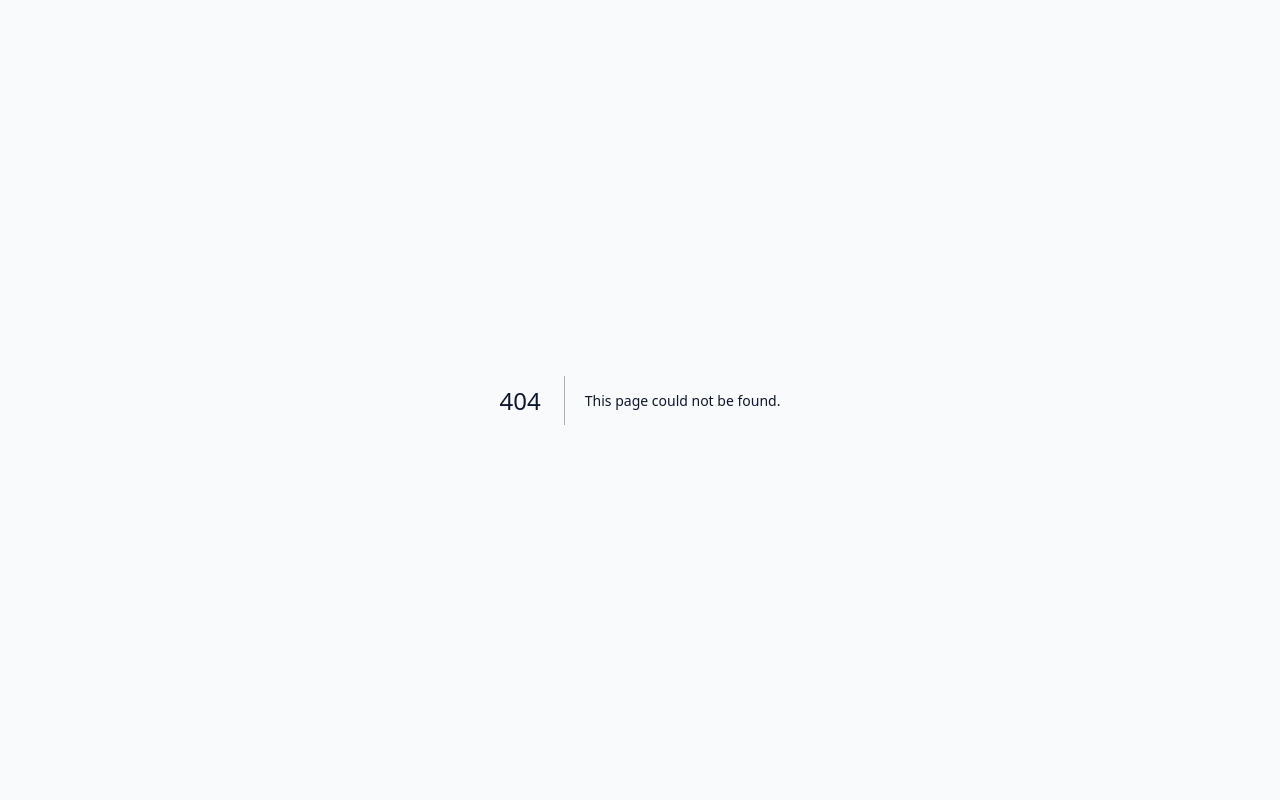
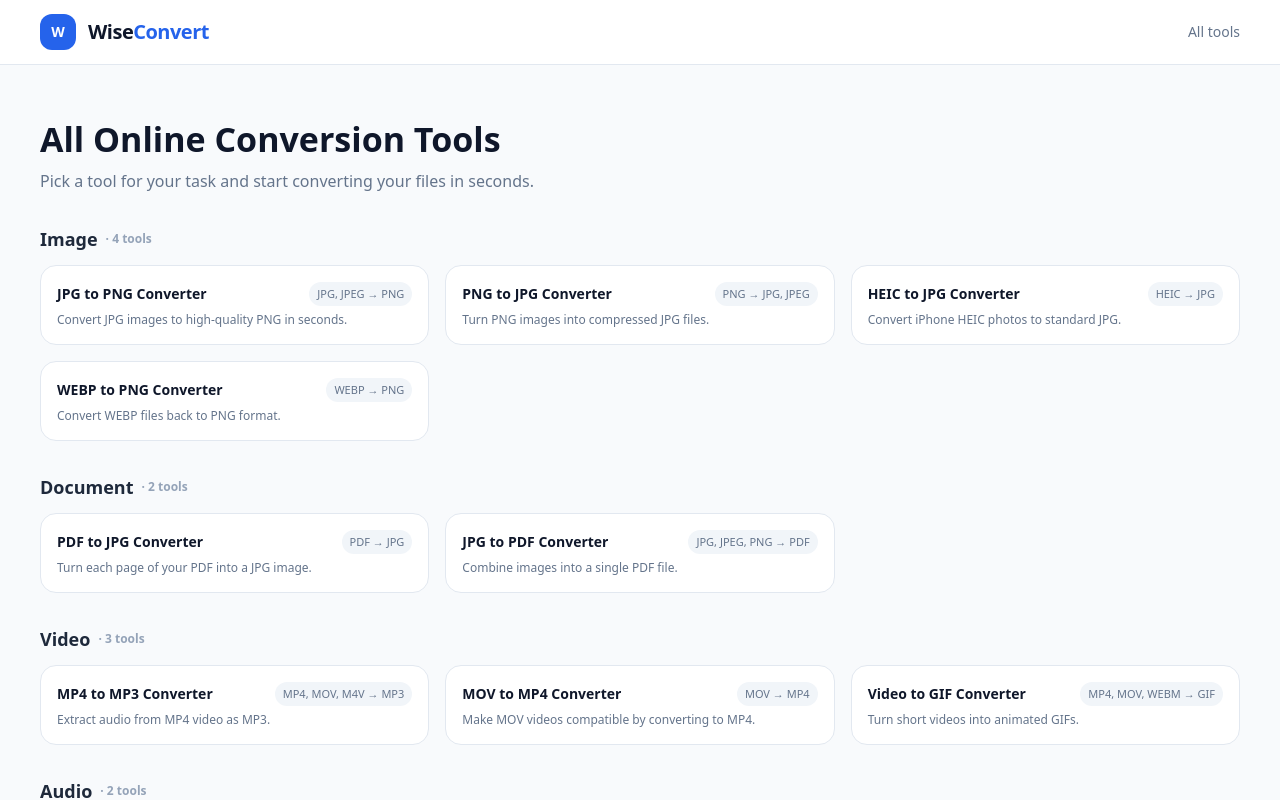
Before and after one commit to boltrsss/wiseconvert, a Next.js app: page /tools in a window 1280 px wide. Before the commit this address had no page. Shown: the top 800 px of the page. Built offline with nearby package versions, Linux system fonts and the light colour scheme.

Commit message:
Add files via upload

```diff
--- /dev/null
+++ b/app/tools/page.tsx
@@ -0,0 +1,129 @@
+// app/tools/page.tsx
+"use client";
+
+import React from "react";
+import Link from "next/link";
+import { TOOLS } from "@/lib/toolsConfig";
+import { useLang } from "@/context/LanguageContext";
+
+export const runtime = "edge";
+
+const categoryLabel: Record<string, { en: string; zh: string }> = {
+  image: {
+    en: "Image",
+    zh: "圖片轉檔",
+  },
+  video: {
+    en: "Video",
+    zh: "影片轉檔",
+  },
+  audio: {
+    en: "Audio",
+    zh: "音訊轉檔",
+  },
+  document: {
+    en: "Document",
+    zh: "文件轉檔",
+  },
+  archive: {
+    en: "Archive",
+    zh: "壓縮檔 / 其他",
+  },
+  other: {
+    en: "Other",
+    zh: "其他工具",
+  },
+};
+
+export default function ToolsIndexPage() {
+  const { lang } = useLang();
+
+  const grouped = TOOLS.reduce<Record<string, typeof TOOLS>>((acc, tool) => {
+    if (!acc[tool.category]) acc[tool.category] = [];
+    acc[tool.category].push(tool);
+    return acc;
+  }, {});
+
+  const pageTitle =
+    lang === "zh" ? "所有線上轉檔工具" : "All Online Conversion Tools";
+  const pageSubtitle =
+    lang === "zh"
+      ? "選擇一個適合你的轉檔工具，開始上傳檔案即可使用。"
+      : "Pick a tool for your task and start converting your files in seconds.";
+
+  return (
+    <div className="min-h-screen flex flex-col bg-slate-50 text-slate-900">
+      {/* Header 簡版 */}
+      <header className="border-b border-slate-200 bg-white">
+        <div className="max-w-screen-2xl mx-auto px-6 lg:px-10 h-16 flex items-center justify-between">
+          <a href="/" className="flex items-center gap-3">
+            <div className="w-9 h-9 rounded-xl bg-blue-600 flex items-center justify-center text-white font-bold text-sm">
+              W
+            </div>
+            <span className="text-xl font-semibold tracking-tight">
+              Wise<span className="text-blue-600">Convert</span>
+            </span>
+          </a>
+          <div className="text-xs sm:text-sm text-slate-500">
+            {lang === "zh" ? "全部工具" : "All tools"}
+          </div>
+        </div>
+      </header>
+
+      <main className="flex-1 pb-20 lg:pb-0">
+        <section className="py-10 lg:py-14">
+          <div className="max-w-screen-2xl mx-auto px-6 lg:px-10">
+            <div className="mb-8 max-w-3xl">
+              <h1 className="text-3xl sm:text-[34px] font-semibold text-slate-900 mb-3">
+                {pageTitle}
+              </h1>
+              <p className="text-sm sm:text-base text-slate-500">
+                {pageSubtitle}
+              </p>
+            </div>
+
+            <div className="space-y-8">
+              {Object.entries(grouped).map(([cat, tools]) => (
+                <div key={cat} className="space-y-3">
+                  <h2 className="text-lg font-semibold text-slate-800 flex items-center gap-2">
+                    <span>
+                      {categoryLabel[cat]?.[lang] ??
+                        (lang === "zh" ? "其他工具" : "Other tools")}
+                    </span>
+                    <span className="text-xs text-slate-400">
+                      · {tools.length}{" "}
+                      {lang === "zh" ? "項工具" : tools.length > 1 ? "tools" : "tool"}
+                    </span>
+                  </h2>
+
+                  <div className="grid sm:grid-cols-2 lg:grid-cols-3 gap-4">
+                    {tools.map((tool) => (
+                      <Link
+                        key={tool.slug}
+                        href={`/tools/${tool.slug}`}
+                        className="group rounded-2xl border border-slate-200 bg-white px-4 py-4 text-sm hover:border-blue-500 hover:shadow-sm transition"
+                      >
+                        <div className="flex items-center justify-between mb-1.5">
+                          <h3 className="font-semibold text-slate-900 group-hover:text-blue-600">
+                            {tool.title[lang]}
+                          </h3>
+                          <span className="text-[11px] px-2 py-0.5 rounded-full bg-slate-100 text-slate-500">
+                            {tool.inputFormats.join(", ").toUpperCase()} →{" "}
+                            {tool.outputFormats.join(", ").toUpperCase()}
+                          </span>
+                        </div>
+                        <p className="text-xs text-slate-500">
+                          {tool.shortDescription[lang]}
+                        </p>
+                      </Link>
+                    ))}
+                  </div>
+                </div>
+              ))}
+            </div>
+          </div>
+        </section>
+      </main>
+    </div>
+  );
+}
```
